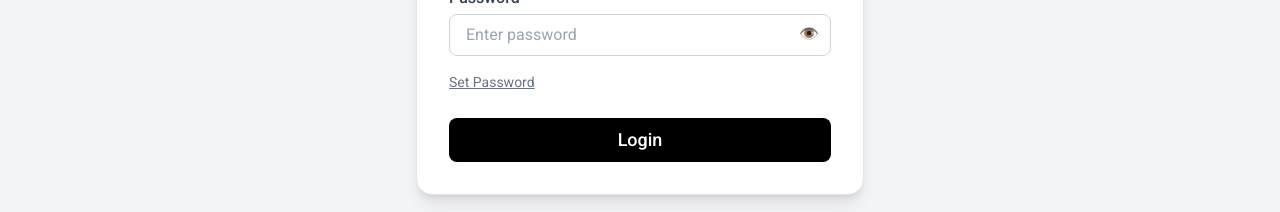
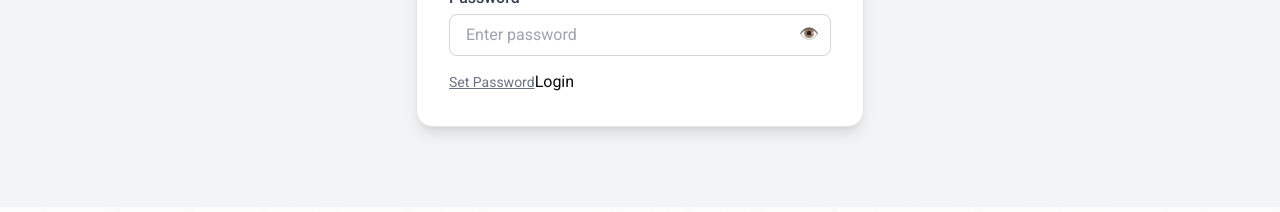
Before and after one commit to poojalahanegits-lgtm/gpms24, a React (Vite) app: page /my-account in a window 1280 px wide. Shown: the part 413-625 px from the top of the page. Built offline with nearby package versions, Linux system fonts and the light colour scheme; no server answers.

Commit message:
login page updated

```diff
--- a/src/components/Login.jsx
+++ b/src/components/Login.jsx
@@ -223,11 +223,11 @@ const Login = () => {
           <button
             type="submit"
             disabled={isSubmitting}
-            className={`w-full flex items-center justify-center gap-2 mt-6 px-4 py-2 rounded-lg text-lg font-medium transition ${
-              isSubmitting
-                ? "bg-gray-300 text-gray-600 cursor-not-allowed"
-                : "bg-black text-white hover:bg-gray-800"
-            }`}
+            // className={`w-full flex items-center justify-center gap-2 mt-6 px-4 py-2 rounded-lg text-lg font-medium transition ${
+            //   isSubmitting
+            //     ? "bg-gray-300 text-gray-600 cursor-not-allowed"
+            //     : "bg-black text-white hover:bg-gray-800"
+            // }`}
           >
             {isSubmitting ? (
               <>
```
